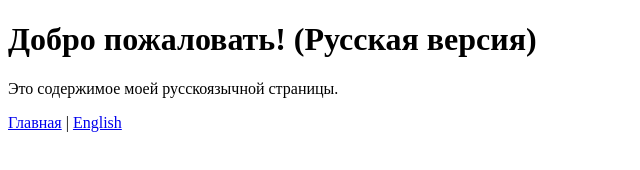
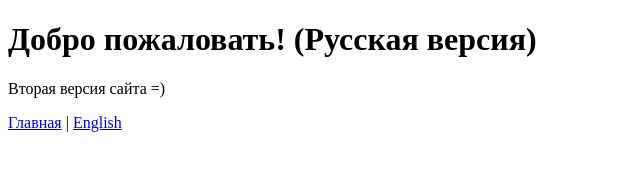
Before and after one commit to zaycevnet/LW4.1, a plain HTML site: page ru/index.html in a window 1280 px wide. Shown: the whole page, without its empty margins (0-640 px from the left). Drawn offline with Linux system fonts and the light colour scheme.

Commit message:
Update index.html

```diff
--- a/ru/index.html
+++ b/ru/index.html
@@ -6,7 +6,7 @@
 </head>
 <body>
     <h1>Добро пожаловать! (Русская версия)</h1>
-    <p>Это содержимое моей русскоязычной страницы.</p>
+    <p>Вторая версия сайта =) </p>
     <nav>
         <a href="/ваш-репозиторий/">Главная</a> |
         <a href="/ваш-репозиторий/en/">English</a>
```
